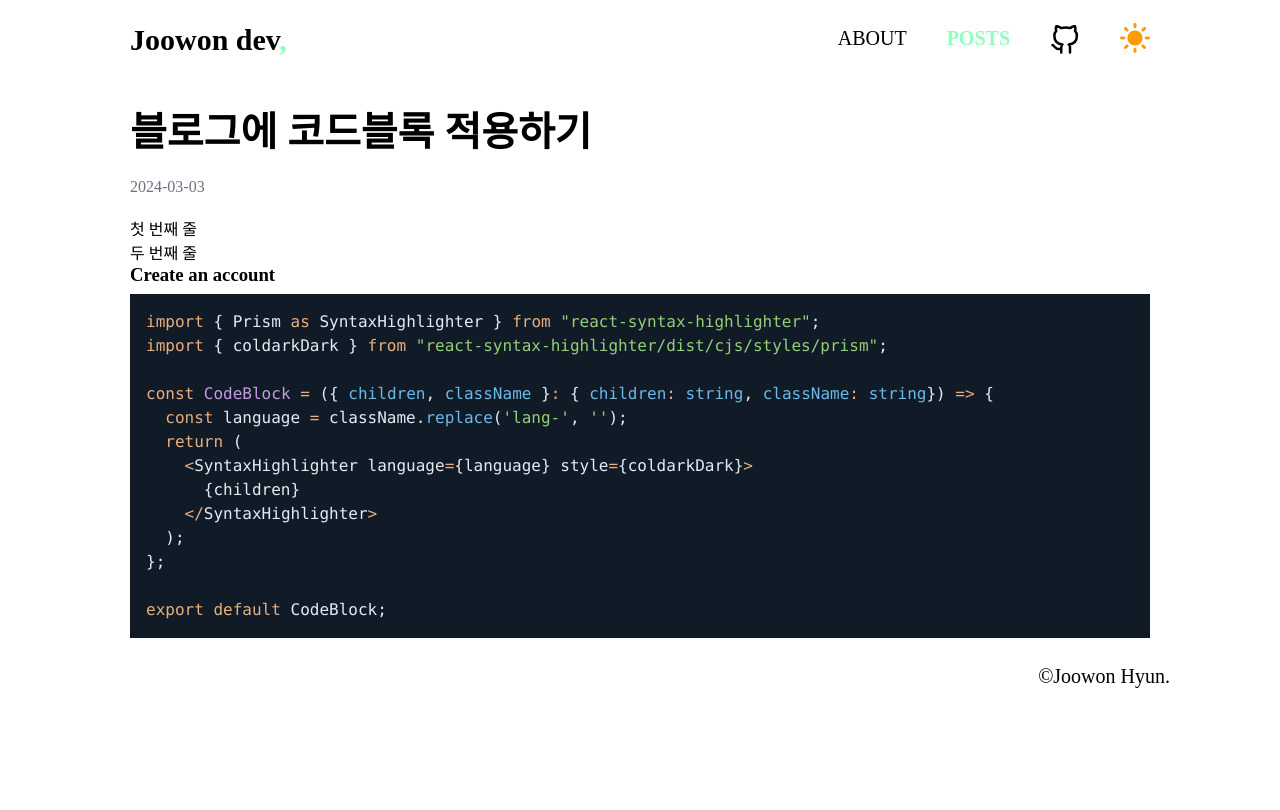
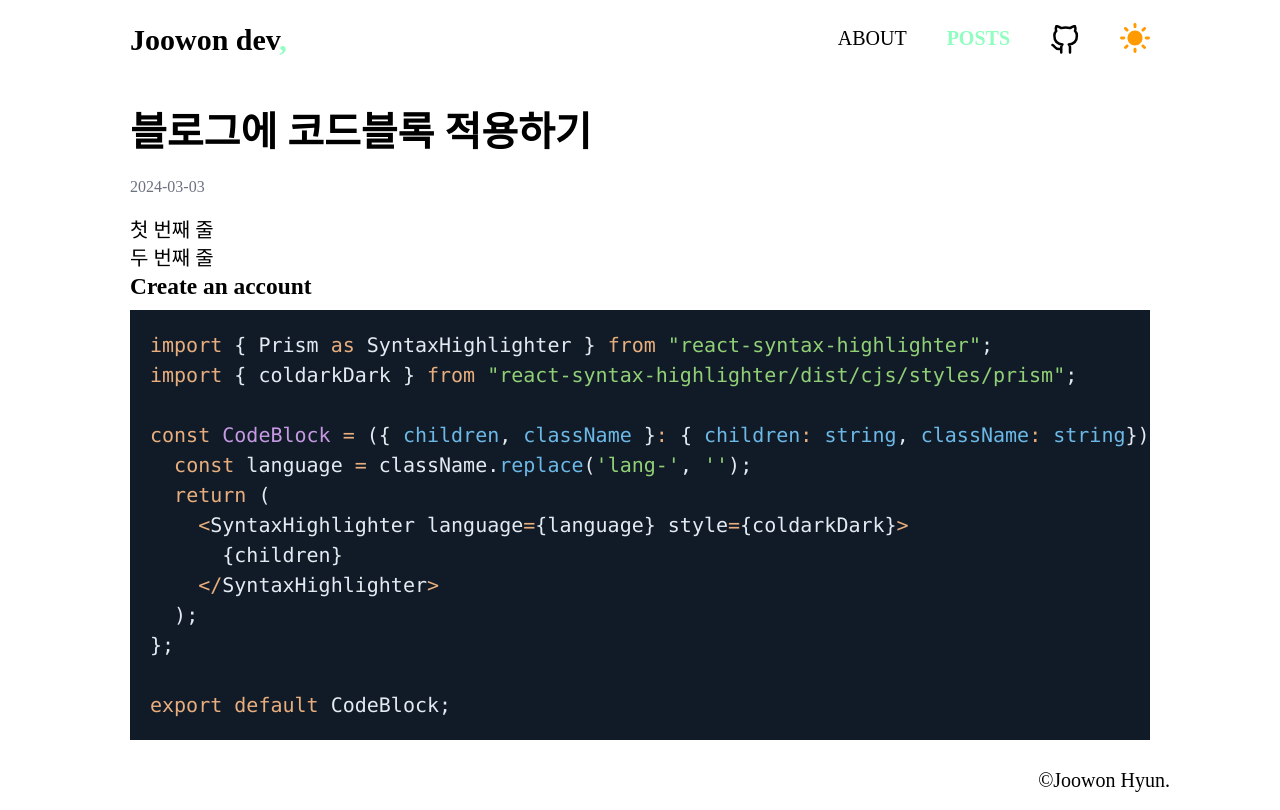
Before and after one commit to joowonhyun/personal-blog, a Next.js app: page /posts/how-to-apply-code-block in a window 1280 px wide. Built offline with nearby package versions, Linux system fonts and the light colour scheme; no server answers.

Commit message:
style: change content style

```diff
--- a/app/posts/[slug]/post.module.css
+++ b/app/posts/[slug]/post.module.css
@@ -16,5 +16,6 @@
   margin-bottom: 1rem;
 }
 .content {
-  font-size: .8rem;
+  font-size: 1rem;
+  line-height: 1.4rem;
 }
```
